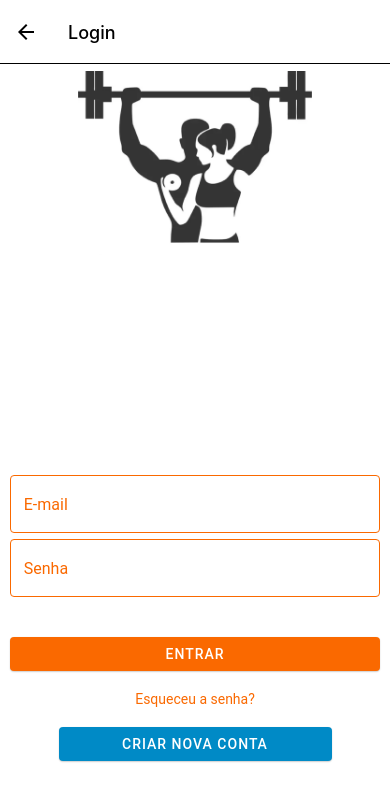
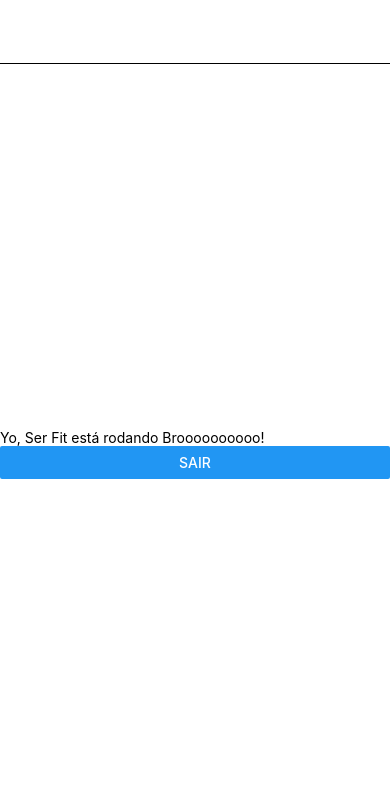
Before and after one commit to UnBArqDsw2022-1/2022.1_G5_SerFit_App, a React Native app in the folder app/: screen /Login in a window 390 px wide. Both pictures are taken after a click on the button "ENTRAR". Shown: the top 800 px of the page. Built offline with nearby package versions, Linux system fonts and the light colour scheme.

Commit message:
Adição de funções de login e logout

```diff
--- a/app/contexts/auth.jsx
+++ b/app/contexts/auth.jsx
@@ -1,12 +1,28 @@
-import React from 'react'
+import React, { useState } from 'react'
 import { createContext } from 'react';
+import * as authServices from "../services/auth";
 
 const AuthContext = createContext({});
 
 export default AuthContext;
 
-export const AuthProvider = ({ children }) => (
-    <AuthContext.Provider value={{ signed: true }}>
-        {children}
-    </AuthContext.Provider>
-);
+export const AuthProvider = ({ children }) => {
+    const [auth, setAuth] = useState(false)
+
+    const signIn = async (email) => {
+        const response = await authServices.signIn(email);
+        console.log(response)
+        setAuth(response.auth)
+    }
+
+    const signOut = () => {
+        setAuth(false);
+
+    }
+
+    return(
+        <AuthContext.Provider value={{auth, user: {}, signIn, signOut}}>
+            {children}
+        </AuthContext.Provider>
+    );
+};
--- a/app/routes/index.jsx
+++ b/app/routes/index.jsx
@@ -1,10 +1,14 @@
-import React from 'react';
+import React, { useContext } from 'react';
+
+import AuthContext from '../contexts/auth';
 
 import AuthRoutes from '../routes/auth.routes';
 import AppRoutes from '../routes/app.routes';
 
 const Routes = () => {
-  return <AuthRoutes />;
+	const { auth } = useContext(AuthContext);
+
+  	return auth ? <AppRoutes /> : <AuthRoutes />;
 };
 
 export default Routes;
--- a/app/services/auth.js
+++ b/app/services/auth.js
@@ -5,6 +5,7 @@ export function signIn(email) {
           token: 'jk12h3j21h3jk212h3jk12h3jkh12j3kh12k123hh21g3f12f3',
           name: 'Lucas',
           email: email,
+          auth: true,
         });
       }, 2000);
     });
--- a/app/views/Home/index.jsx
+++ b/app/views/Home/index.jsx
@@ -1,12 +1,28 @@
 import { useNavigationContainerRef } from '@react-navigation/native';
-import React from 'react';
-import { StyleSheet, Text, View } from 'react-native';
+import React, { useContext } from 'react';
+import { StyleSheet, Text, View, Button } from 'react-native';
+
+import AuthContext from '../../contexts/auth';
 
 
 const Home = (props) => {
+    const { signOut } = useContext(AuthContext);
+
+    const handleSignOut = () => {
+        signOut();
+    }
+
+    const styles = StyleSheet.create({
+        container: {
+          flex: 1,
+          justifyContent: "center",
+        },
+      });
+
     return (
-        <View>
+        <View style={styles.container}>
             <Text>Yo, Ser Fit está rodando Broooooooooo!</Text>
+            <Button title="Sair" onPress={handleSignOut} />
         </View>
     );
 }
--- a/app/views/LoginScreen/index.jsx
+++ b/app/views/LoginScreen/index.jsx
@@ -15,7 +15,6 @@ import LoginInput from '../../components/inputs/LoginInput';
 import GlobalStyle from '../../utils/globalStyle';
 import gymImg from './../../assets/icon.png';
 
-import { signIn } from '../../services/auth';
 import AuthContext from '../../contexts/auth';
 
 
@@ -23,16 +22,10 @@ const LoginScreen = (props) => {
 	const [email, setEmail] = useState('email');
 	const [password, setPassword] = useState('password');
 
-	const { signed } = useContext(AuthContext);
+	const { signIn } = useContext(AuthContext);
 
-	const handleSignIn = async () =>  {
-		// email, password (formulário omitido)
-		const response = await signIn(email);
-		console.log(response);
-		console.log(signed)
-		// console.log(email)
-		// console.log(password)
-
+	const handleSignIn = () =>  {
+		signIn(email);
 	}
 
 	let styles = StyleSheet.create({
```
